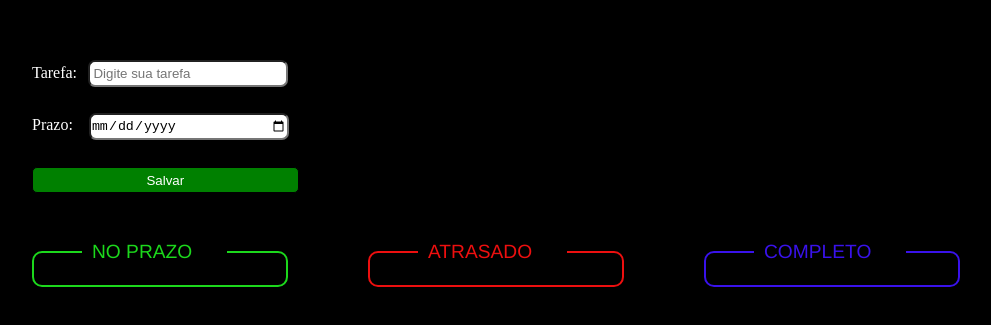
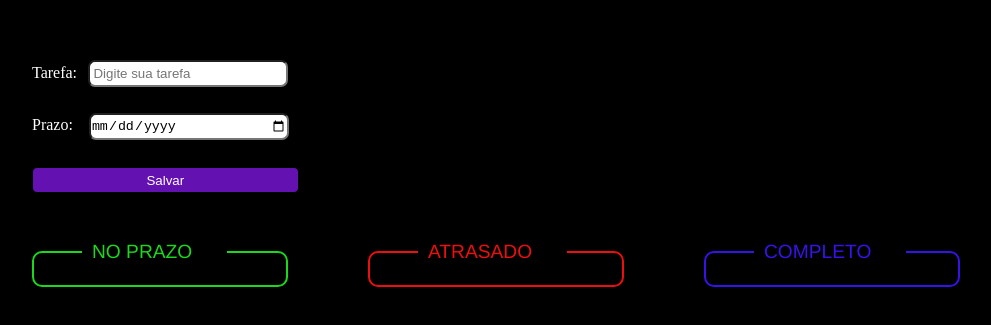
Before and after one commit to JoaoGiovanne/Lista-de-Tarefas, a plain HTML site: page index.html in a window 1280 px wide. Shown: the part 81-406 px from the top of the page, without its empty margins (96-1087 px from the left). Drawn offline with Linux system fonts and the light colour scheme.

Commit message:
Update estilo.css

```diff
--- a/CSS/estilo.css
+++ b/CSS/estilo.css
@@ -57,7 +57,7 @@ label {
     margin-top: 2em;
     width: 20em;
     height: 2em;
-    background-color: green;
+    background-color: rgb(100, 17, 178);
     border-radius: 5px;
     border: 0.5px solid #000;
     color: #fff;
```
